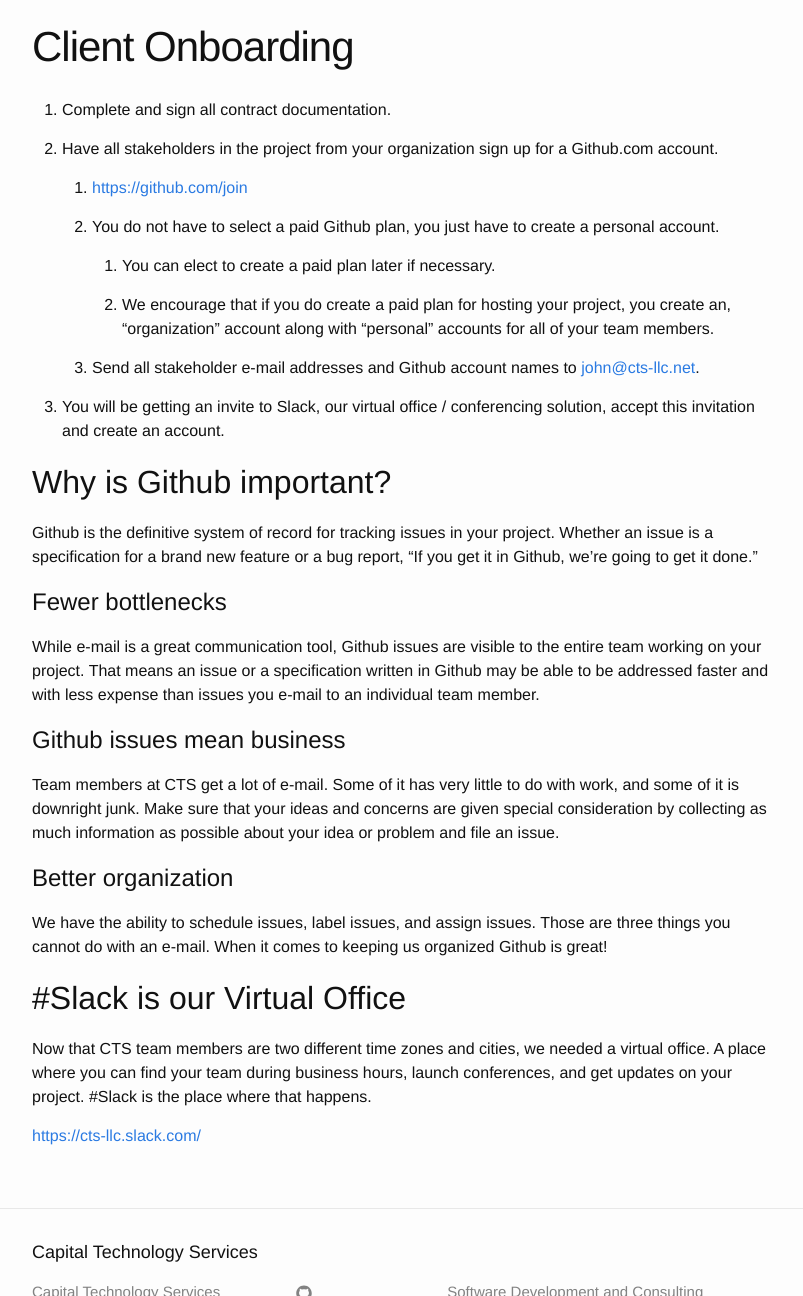
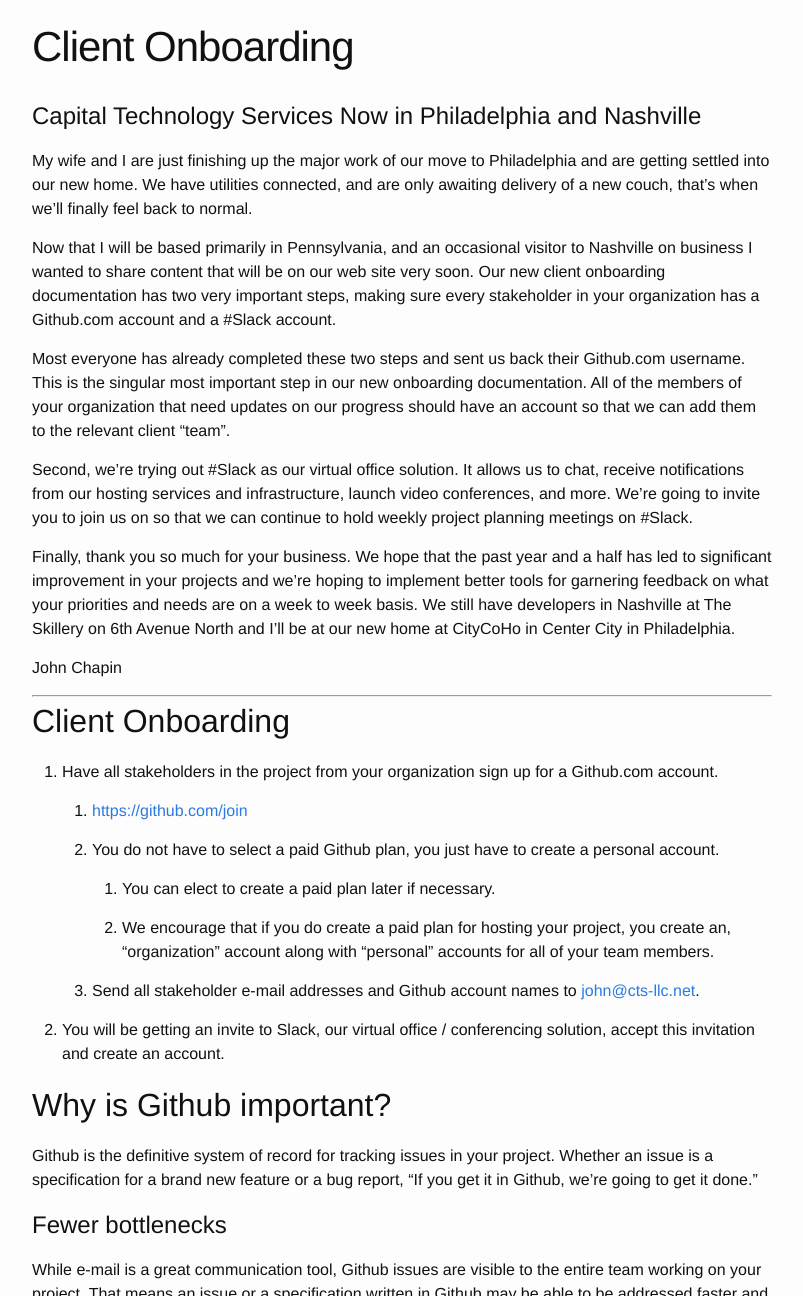
Before and after one commit to jchapin/capitaltechnologyservices.github.io, a Jekyll site: the page built from clients-onboarding.md, in a window 1280 px wide and 1400 px high, cut to the strip 104-1400 px from the top of the window. Shown: the whole strip, without its empty margins (238-1041 px from the left). Built offline with Jekyll 4.4.1, drawn with Linux system fonts in a browser that asks for light colours; some of the changed text lies outside the part shown.

```diff
--- a/clients-onboarding.md
+++ b/clients-onboarding.md
@@ -4,7 +4,44 @@
 permalink: /clients/onboarding/
 ---
 
-1. Complete and sign all contract documentation.
+Capital Technology Services Now in Philadelphia and Nashville
+=============================================================
+
+My wife and I are just finishing up the major work of our move to Philadelphia
+and are getting settled into our new home. We have utilities connected, and are
+only awaiting delivery of a new couch, that's when we'll finally feel back to
+normal.
+
+Now that I will be based primarily in Pennsylvania, and an occasional visitor to
+Nashville on business I wanted to share content that will be on our web site
+very soon. Our new client onboarding documentation has two very important steps,
+making sure every stakeholder in your organization has a Github.com account and
+a #Slack account.
+
+Most everyone has already completed these two steps and sent us back their
+Github.com username. This is the singular most important step in our new
+onboarding documentation. All of the members of your organization that need
+updates on our progress should have an account so that we can add them to the
+relevant client "team".
+
+Second, we're trying out #Slack as our virtual office solution. It allows us to
+chat, receive notifications from our hosting services and infrastructure,
+launch video conferences, and more. We're going to invite you to join us on so
+that we can continue to hold weekly project planning meetings on #Slack.
+
+Finally, thank you so much for your business. We hope that the past year and a
+half has led to significant improvement in your projects and we're hoping to
+implement better tools for garnering feedback on what your priorities and needs
+are on a week to week basis. We still have developers in Nashville at The
+Skillery on 6th Avenue North and I'll be at our new home at CityCoHo in Center
+City in Philadelphia.
+
+John Chapin
+
+-----
+
+Client Onboarding
+-----------------
 
 1. Have all stakeholders in the project from your organization sign up for a Github.com account.
 
@@ -50,7 +87,7 @@
 are three things you cannot do with an e-mail. When it comes to keeping us
 organized Github is great!
 
-\#Slack is our Virtual Office
+\#Slack is our virtual office
 -----------------------------
 
 Now that CTS team members are two different time zones and cities, we needed a
```
